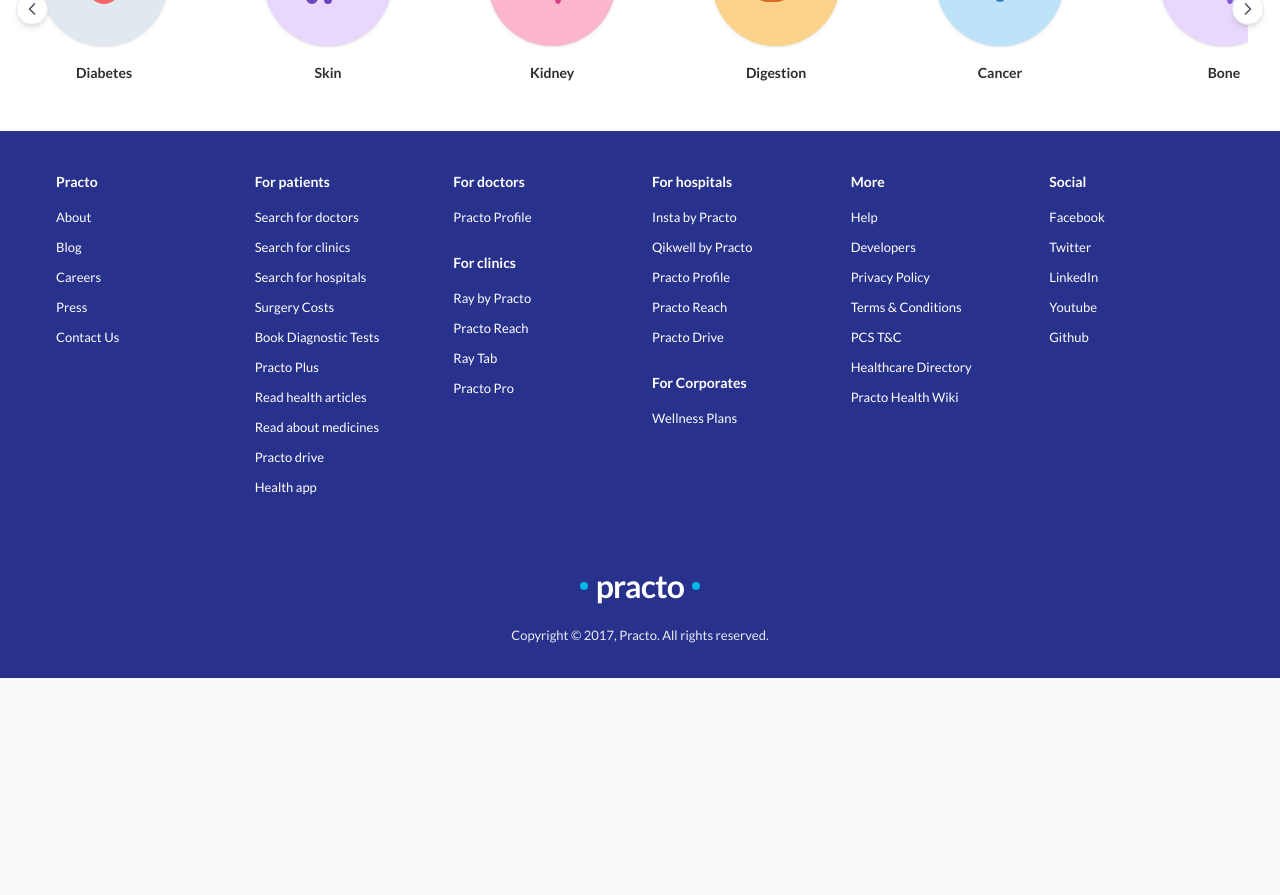
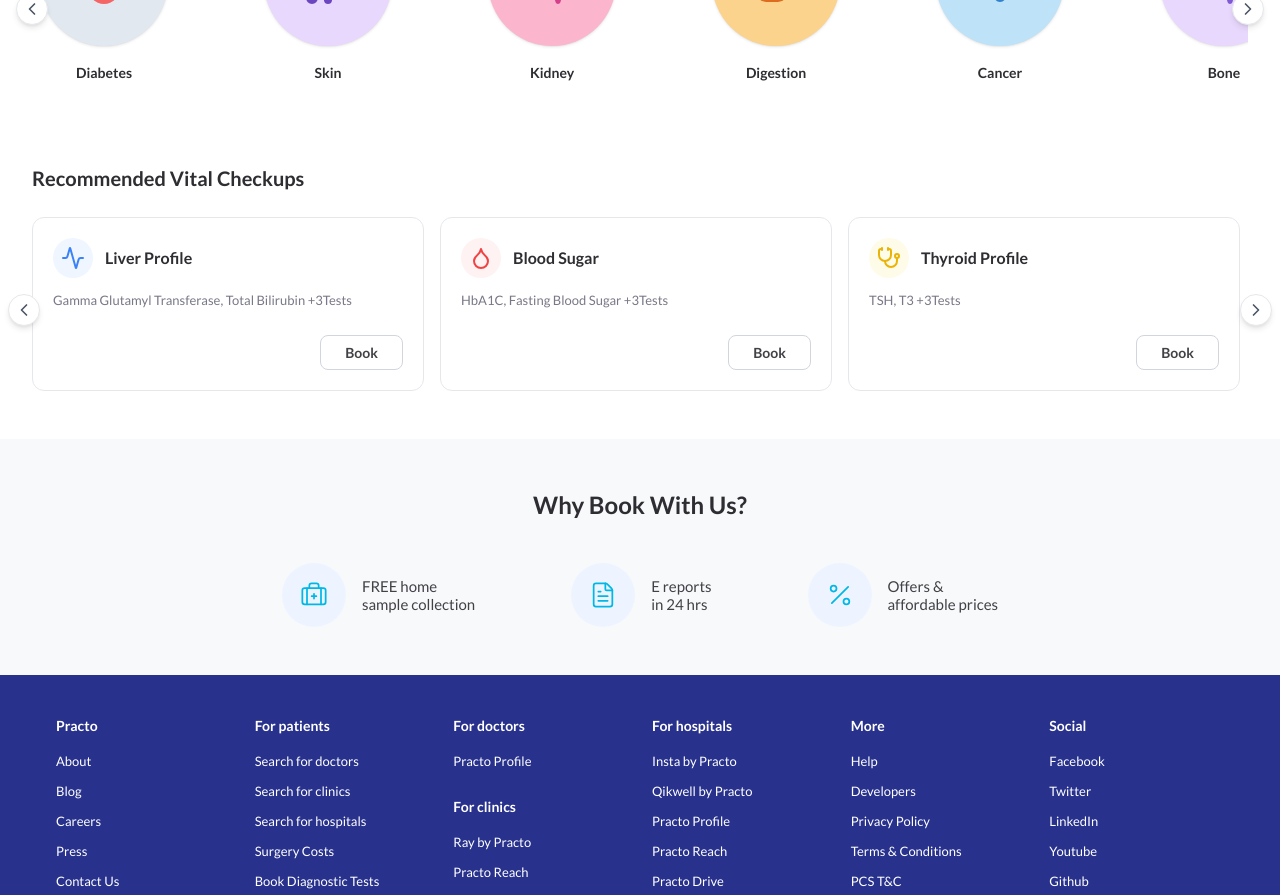
Before and after one commit to abhishek23027kushwaha/AdvancedHospitalMangementSystem, a React (Vite) app in the folder frontend/: page /labtest in a window 1280 px wide. Shown: the part 1760-2655 px from the top of the page. Before the commit the page ends 2438 px from the top, so only its background shows below. Built offline with nearby package versions, Linux system fonts and the light colour scheme; no server answers.

Commit message:
bookwithyou

```diff
--- a/frontend/src/App.jsx
+++ b/frontend/src/App.jsx
@@ -19,7 +19,7 @@
 import ServiceBooking from "./pages/ServiceBooking"
 import AboutUs from "./pages/AboutUs"
 import VideoConsult from "./pages/consult/VideoConsult"
-import LabTest from "./pages/labtest/LabTest"
+import LabTest from "./pages/LabTest/LabTest"
 
 // ── Shared Components ──
 import Navbar from "./components/Navbar"
--- /dev/null
+++ b/frontend/src/pages/LabTest/BookWithUs.jsx
@@ -0,0 +1,47 @@
+import React from 'react';
+import { BriefcaseMedical, FileText, Percent } from 'lucide-react';
+
+const BookWithUs = () => {
+  const features = [
+    {
+      id: 1,
+      icon: <BriefcaseMedical size={28} className="text-[#00B8E6] stroke-[1.5]" />,
+      text: "FREE home\nsample collection",
+    },
+    {
+      id: 2,
+      icon: <FileText size={28} className="text-[#00B8E6] stroke-[1.5]" />,
+      text: "E reports\nin 24 hrs",
+    },
+    {
+      id: 3,
+      icon: <Percent size={28} className="text-[#00B8E6] stroke-[1.5]" />,
+      text: "Offers &\naffordable prices",
+    }
+  ];
+
+  return (
+    <div className="w-full bg-[#f8f9fb] py-12">
+      <div className="max-w-[1400px] mx-auto px-4 md:px-8">
+        <h2 className="text-[24px] font-bold text-[#2d2d32] text-center mb-10">
+          Why Book With Us?
+        </h2>
+
+        <div className="flex flex-col md:flex-row items-center justify-center gap-8 md:gap-24">
+          {features.map((feature) => (
+            <div key={feature.id} className="flex items-center gap-4">
+              <div className="w-[64px] h-[64px] rounded-full bg-[#eef4ff] flex items-center justify-center shrink-0">
+                {feature.icon}
+              </div>
+              <p className="text-[15px] text-[#414146] font-medium leading-tight whitespace-pre-line text-left">
+                {feature.text}
+              </p>
+            </div>
+          ))}
+        </div>
+      </div>
+    </div>
+  );
+};
+
+export default BookWithUs;
--- a/frontend/src/pages/LabTest/LabTest.jsx
+++ b/frontend/src/pages/LabTest/LabTest.jsx
@@ -4,6 +4,8 @@
 import PopularHealthCheckUp from './PopularHealthCheckUp';
 import WorkFlow from './workFlow';
 import Service from './Service';
+import RecommendedCheckup from './RecommendedCheckup';
+import BookWithUs from './BookWithUs';
 
 const LabTest = () => {
   return (
@@ -80,13 +82,15 @@
         {/* Popular Health Checkup Packages Component */}
         <PopularHealthCheckUp />
 
-        {/* Find Tests by Health Concern Component */}
-
-
       </div>
         <WorkFlow/>
-      {/* Workflow Component */}
       < Service/>
+
+      {/* Recommended Vital Checkups Component */}
+      <RecommendedCheckup />
+
+      {/* Why Book With Us Component */}
+      <BookWithUs />
     </div>
   );
 };
--- /dev/null
+++ b/frontend/src/pages/LabTest/RecommendedCheckup.jsx
@@ -0,0 +1,105 @@
+import React, { useRef } from 'react';
+import { ChevronLeft, ChevronRight, Activity, Droplet, Stethoscope } from 'lucide-react';
+
+const RecommendedCheckup = () => {
+  const scrollContainerRef = useRef(null);
+
+  const scroll = (direction) => {
+    if (scrollContainerRef.current) {
+      const scrollAmount = 350;
+      scrollContainerRef.current.scrollBy({
+        left: direction === 'left' ? -scrollAmount : scrollAmount,
+        behavior: 'smooth'
+      });
+    }
+  };
+
+  const checkups = [
+    {
+      id: 1,
+      title: 'Liver Profile',
+      tests: 'Gamma Glutamyl Transferase, Total Bilirubin +3Tests',
+      icon: <Activity size={24} className="text-[#3b82f6]" />,
+      iconBg: 'bg-[#eff6ff]',
+    },
+    {
+      id: 2,
+      title: 'Blood Sugar',
+      tests: 'HbA1C, Fasting Blood Sugar +3Tests',
+      icon: <Droplet size={24} className="text-[#ef4444]" />,
+      iconBg: 'bg-[#fef2f2]',
+    },
+    {
+      id: 3,
+      title: 'Thyroid Profile',
+      tests: 'TSH, T3 +3Tests',
+      icon: <Stethoscope size={24} className="text-[#eab308]" />,
+      iconBg: 'bg-[#fefce8]',
+    },
+    {
+      id: 4,
+      title: 'Lipid Profile',
+      tests: 'Cholesterol, Triglycerides +4Tests',
+      icon: <Activity size={24} className="text-[#8b5cf6]" />,
+      iconBg: 'bg-[#f5f3ff]',
+    }
+  ];
+
+  return (
+    <div className="w-full bg-white py-8">
+      <div className="max-w-[1400px] mx-auto px-4 md:px-8 relative group">
+        <h2 className="text-[20px] font-bold text-[#2d2d32] mb-6">Recommended Vital Checkups</h2>
+
+        {/* Left Arrow */}
+        <button
+          onClick={() => scroll('left')}
+          className="absolute left-2 top-[60%] -translate-y-1/2 w-8 h-8 bg-white border border-gray-200 rounded-full flex items-center justify-center shadow-md z-10 hidden md:flex hover:bg-gray-50 transition-colors"
+        >
+          <ChevronLeft size={20} className="text-gray-600" />
+        </button>
+
+        {/* Scrollable Container */}
+        <div
+          ref={scrollContainerRef}
+          className="flex overflow-x-auto gap-4 pb-4 scrollbar-hide scroll-smooth px-1 snap-x snap-mandatory"
+          style={{ msOverflowStyle: 'none', scrollbarWidth: 'none' }}
+        >
+          {checkups.map((checkup) => (
+            <div
+              key={checkup.id}
+              className="flex flex-col justify-between min-w-[85%] sm:min-w-[calc((100%-16px)/2)] md:min-w-[calc((100%-32px)/3)] snap-start bg-white border border-gray-200 rounded-xl p-5 shrink-0 hover:shadow-md transition-shadow"
+            >
+              <div>
+                <div className="flex items-center gap-3 mb-3">
+                  <div className={`w-10 h-10 rounded-full flex items-center justify-center ${checkup.iconBg}`}>
+                    {checkup.icon}
+                  </div>
+                  <h3 className="text-[16px] font-bold text-[#2d2d32]">{checkup.title}</h3>
+                </div>
+                <p className="text-[13px] text-[#787887] leading-relaxed mb-6">
+                  {checkup.tests}
+                </p>
+              </div>
+
+              <div className="flex justify-end mt-auto">
+                <button className="px-6 py-1.5 border border-gray-300 rounded-lg text-[14px] font-semibold text-[#414146] hover:bg-gray-50 transition-colors">
+                  Book
+                </button>
+              </div>
+            </div>
+          ))}
+        </div>
+
+        {/* Right Arrow */}
+        <button
+          onClick={() => scroll('right')}
+          className="absolute right-2 top-[60%] -translate-y-1/2 w-8 h-8 bg-white border border-gray-200 rounded-full flex items-center justify-center shadow-md z-10 hidden md:flex hover:bg-gray-50 transition-colors"
+        >
+          <ChevronRight size={20} className="text-gray-600" />
+        </button>
+      </div>
+    </div>
+  );
+};
+
+export default RecommendedCheckup;
```
